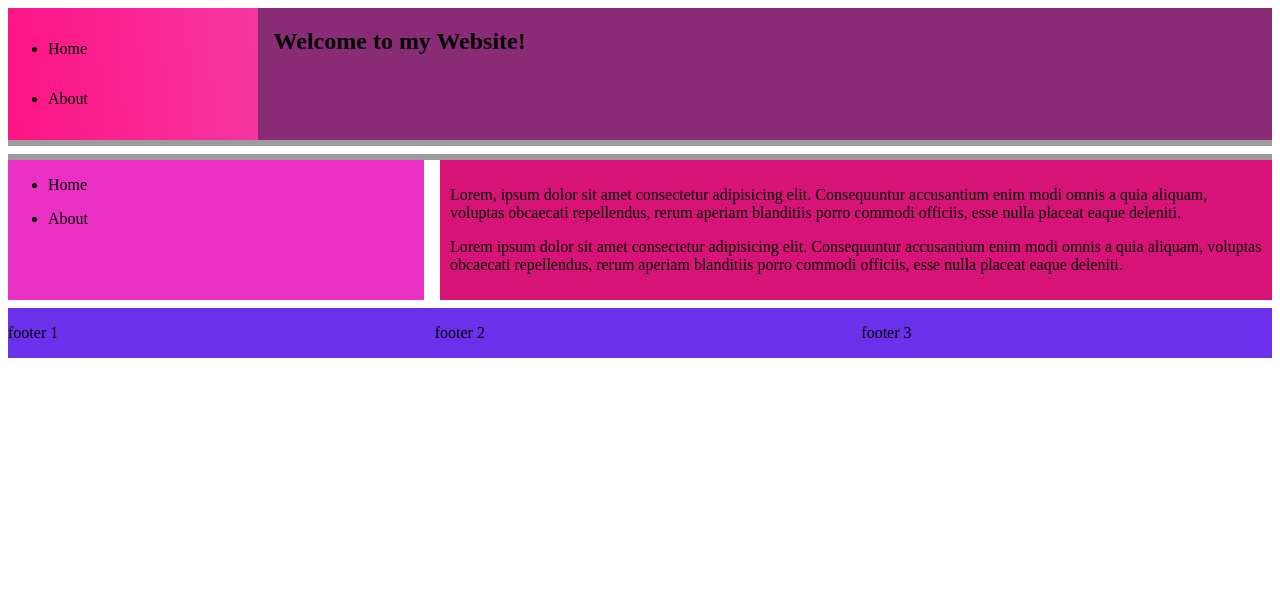
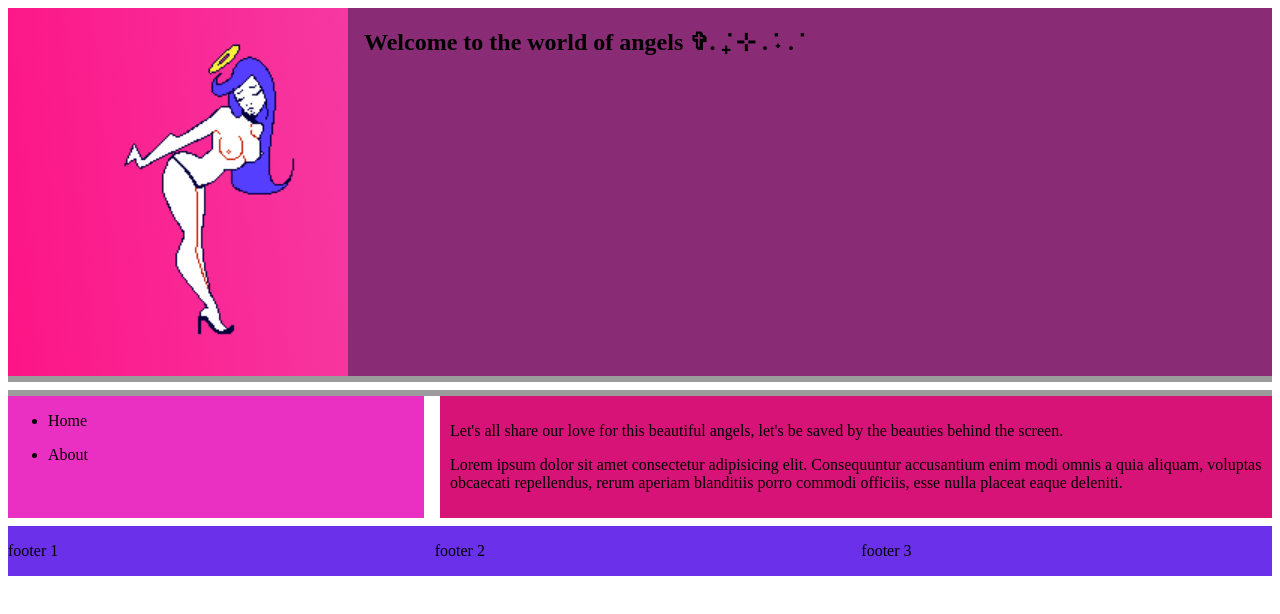
Before and after one commit to outerspaceraccoon/webangels, a plain HTML site: page index.html in a window 1280 px wide. Drawn offline with Linux system fonts and the light colour scheme.

Commit message:
pagina con logo

```diff
--- a/index.html
+++ b/index.html
@@ -2,7 +2,7 @@
 <html>
 	<head>
 		<meta charset="UTF-8" />
-		<title>Web</title>
+		<title>webangels</title>
 		<meta name="viewport" content="width=device-width, initial-scale=1" />
 		<link href="/style.css" rel="stylesheet" type="text/css" media="all" />
 	</head>
@@ -13,12 +13,11 @@
 				<div class="header-layout">
 					<div class="background-gradient">
 						<ul class="container-flex">
-							<li><p>Home</p></li>
-							<li><p>About</p></li>
+							<p> <img src="img/logo/logo.png" width="300" height="300"> </p>
 						</ul>
 					</div>
 
-					<h1 class="title">Welcome to my Website!</h1>
+					<h1 class="title">Welcome to the world of angels ✞. ݁₊ ⊹ . ݁˖ . ݁</h1>
 				</div>
 				<div class="gap"></div>
 			</section>
@@ -40,7 +39,7 @@
 						<div class="container-flex ">
 							<div class="item">
 								<p>
-									Lorem, ipsum dolor sit amet consectetur adipisicing elit. Consequuntur accusantium enim modi omnis a quia aliquam, voluptas obcaecati repellendus, rerum aperiam blanditiis porro commodi officiis, esse nulla placeat eaque deleniti.
+									Let's all share our love for this beautiful angels, let's be saved by the beauties behind the screen.
 								</p>
 
 								<p>
```
Also changed, not shown: img/logo/logo.png (added), logo.png (added), neocities.png (deleted).
